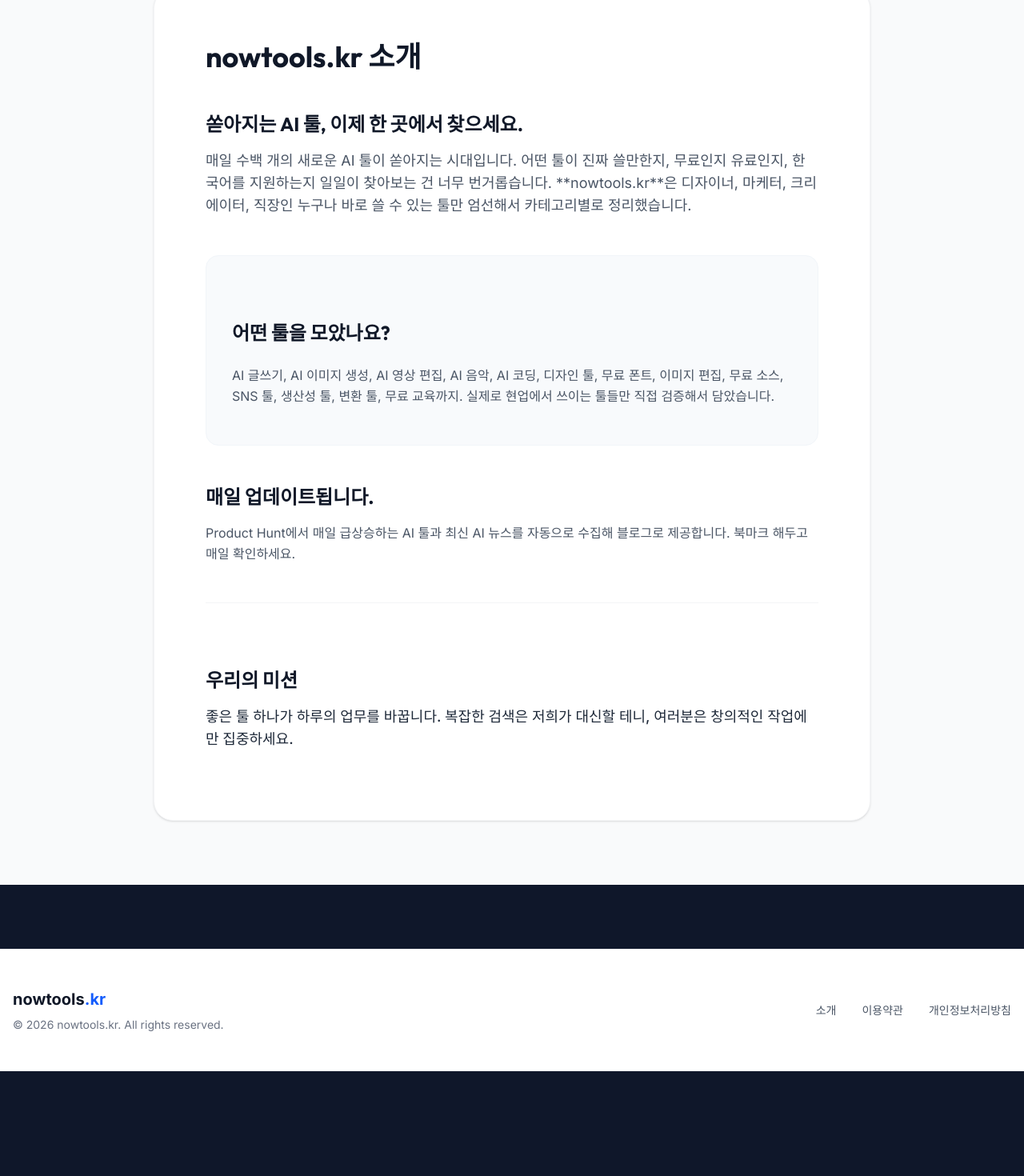
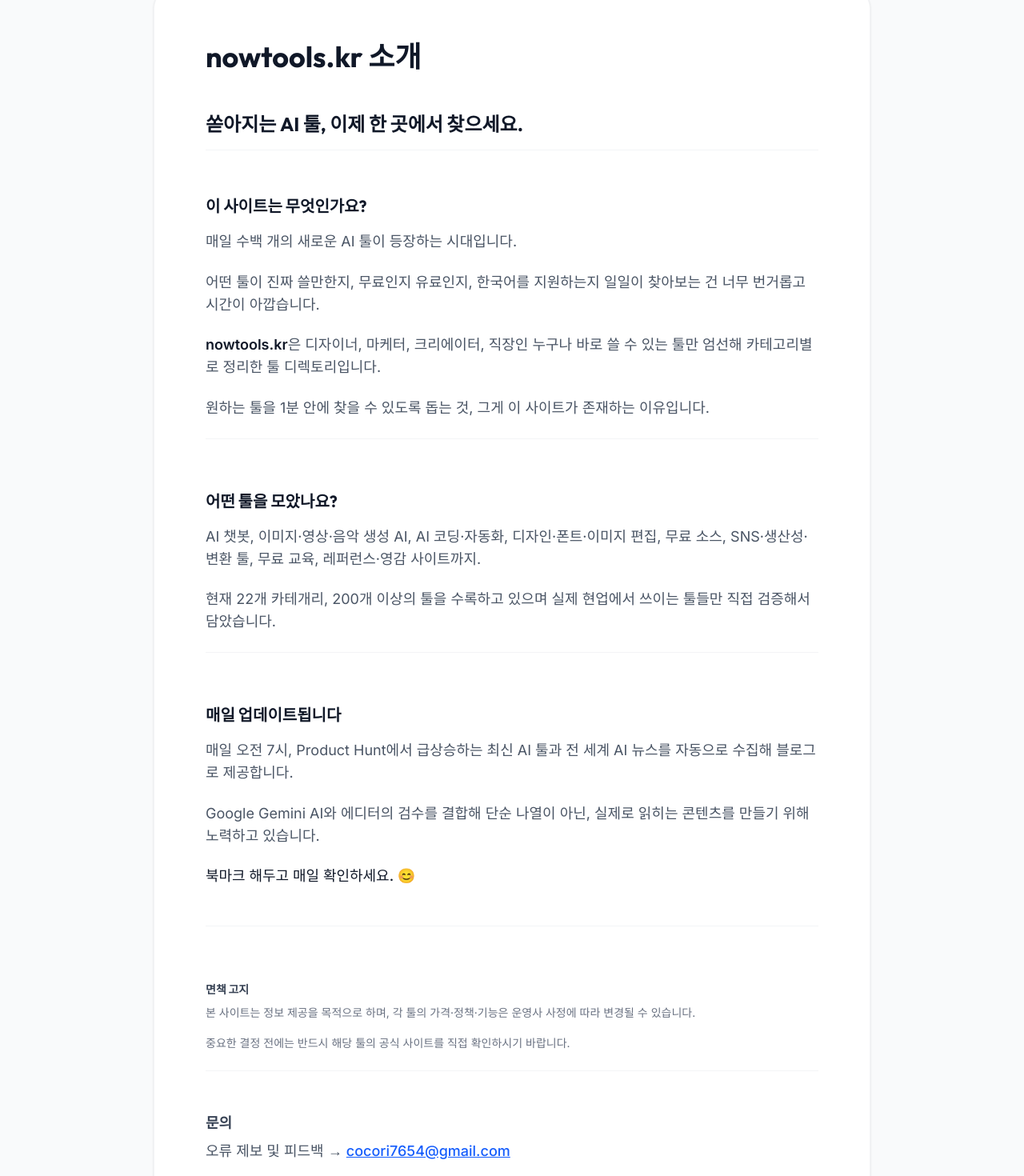
Before and after one commit to justis2002-cell/nowtools, a Next.js app: page /about in a window 1280 px wide. Shown: the part 160-1630 px from the top of the page at 80% size. Before the commit the page ends 1499 px from the top, so only its background shows below. Built offline with nearby package versions, Linux system fonts and the light colour scheme.

Commit message:
feat: update about page content

```diff
--- a/src/app/about/page.tsx
+++ b/src/app/about/page.tsx
@@ -8,33 +8,43 @@ export default function AboutPage() {
         <div className="max-w-4xl mx-auto bg-white rounded-3xl p-8 md:p-16 shadow-sm border border-gray-100">
           <h1 className="text-4xl font-bold text-gray-900 mb-8">nowtools.kr 소개</h1>
 
-          <div className="prose prose-blue max-w-none text-gray-600 space-y-12 leading-relaxed">
+          <div className="prose prose-blue max-w-none text-gray-600 space-y-10 leading-relaxed">
             <section>
               <h2 className="text-2xl font-bold text-gray-900 mb-4">쏟아지는 AI 툴, 이제 한 곳에서 찾으세요.</h2>
-              <p className="text-lg">
-                매일 수백 개의 새로운 AI 툴이 쏟아지는 시대입니다. 어떤 툴이 진짜 쓸만한지, 무료인지 유료인지, 한국어를 지원하는지 일일이 찾아보는 건 너무 번거롭습니다. **nowtools.kr**은 디자이너, 마케터, 크리에이터, 직장인 누구나 바로 쓸 수 있는 툴만 엄선해서 카테고리별로 정리했습니다.
-              </p>
-            </section>
 
-            <section className="bg-slate-50 p-8 rounded-2xl border border-slate-100">
-              <h2 className="text-2xl font-bold text-gray-900 mb-6">어떤 툴을 모았나요?</h2>
-              <p className="mb-4">
-                AI 글쓰기, AI 이미지 생성, AI 영상 편집, AI 음악, AI 코딩, 디자인 툴, 무료 폰트, 이미지 편집, 무료 소스, SNS 툴, 생산성 툴, 변환 툴, 무료 교육까지. 실제로 현업에서 쓰이는 툴들만 직접 검증해서 담았습니다.
-              </p>
-            </section>
+              <div className="space-y-6 text-lg">
+                <div className="pt-6 border-t border-gray-100">
+                  <h3 className="text-xl font-bold text-gray-900 mb-4">이 사이트는 무엇인가요?</h3>
+                  <p>매일 수백 개의 새로운 AI 툴이 등장하는 시대입니다.</p>
+                  <p>어떤 툴이 진짜 쓸만한지, 무료인지 유료인지, 한국어를 지원하는지 일일이 찾아보는 건 너무 번거롭고 시간이 아깝습니다.</p>
+                  <p><strong>nowtools.kr</strong>은 디자이너, 마케터, 크리에이터, 직장인 누구나 바로 쓸 수 있는 툴만 엄선해 카테고리별로 정리한 툴 디렉토리입니다.</p>
+                  <p>원하는 툴을 1분 안에 찾을 수 있도록 돕는 것, 그게 이 사이트가 존재하는 이유입니다.</p>
+                </div>
 
-            <section>
-              <h2 className="text-2xl font-bold text-gray-900 mb-4">매일 업데이트됩니다.</h2>
-              <p>
-                Product Hunt에서 매일 급상승하는 AI 툴과 최신 AI 뉴스를 자동으로 수집해 블로그로 제공합니다. 북마크 해두고 매일 확인하세요.
-              </p>
-            </section>
+                <div className="pt-8 border-t border-gray-100">
+                  <h3 className="text-xl font-bold text-gray-900 mb-4">어떤 툴을 모았나요?</h3>
+                  <p>AI 챗봇, 이미지·영상·음악 생성 AI, AI 코딩·자동화, 디자인·폰트·이미지 편집, 무료 소스, SNS·생산성·변환 툴, 무료 교육, 레퍼런스·영감 사이트까지.</p>
+                  <p>현재 22개 카테개리, 200개 이상의 툴을 수록하고 있으며 실제 현업에서 쓰이는 툴들만 직접 검증해서 담았습니다.</p>
+                </div>
 
-            <section className="pt-8 border-t border-gray-100">
-              <h2 className="text-2xl font-bold text-gray-900 mb-4 text-accent">우리의 미션</h2>
-              <p className="text-lg font-medium text-gray-800">
-                좋은 툴 하나가 하루의 업무를 바꿉니다. 복잡한 검색은 저희가 대신할 테니, 여러분은 창의적인 작업에만 집중하세요.
-              </p>
+                <div className="pt-8 border-t border-gray-100">
+                  <h3 className="text-xl font-bold text-gray-900 mb-4">매일 업데이트됩니다</h3>
+                  <p>매일 오전 7시, Product Hunt에서 급상승하는 최신 AI 툴과 전 세계 AI 뉴스를 자동으로 수집해 블로그로 제공합니다.</p>
+                  <p>Google Gemini AI와 에디터의 검수를 결합해 단순 나열이 아닌, 실제로 읽히는 콘텐츠를 만들기 위해 노력하고 있습니다.</p>
+                  <p className="text-gray-900 font-medium">북마크 해두고 매일 확인하세요. 😊</p>
+                </div>
+
+                <div className="pt-12 border-t border-gray-100 mt-12 text-sm text-gray-500">
+                  <h4 className="font-bold text-gray-700 mb-2">면책 고지</h4>
+                  <p>본 사이트는 정보 제공을 목적으로 하며, 각 툴의 가격·정책·기능은 운영사 사정에 따라 변경될 수 있습니다.</p>
+                  <p>중요한 결정 전에는 반드시 해당 툴의 공식 사이트를 직접 확인하시기 바랍니다.</p>
+                </div>
+
+                <div className="pt-6 border-t border-gray-100">
+                  <h4 className="font-bold text-gray-700 mb-2">문의</h4>
+                  <p>오류 제보 및 피드백 → <a href="mailto:cocori7654@gmail.com" className="text-blue-600 hover:underline">cocori7654@gmail.com</a></p>
+                </div>
+              </div>
             </section>
           </div>
         </div>
```
